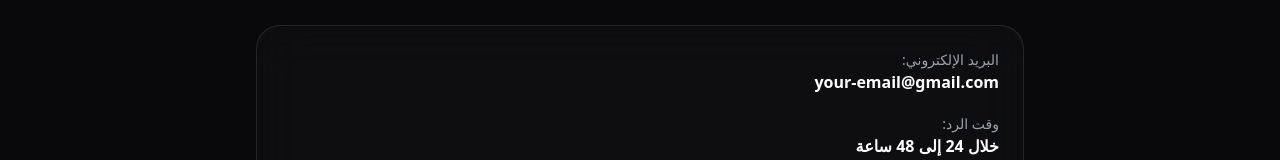
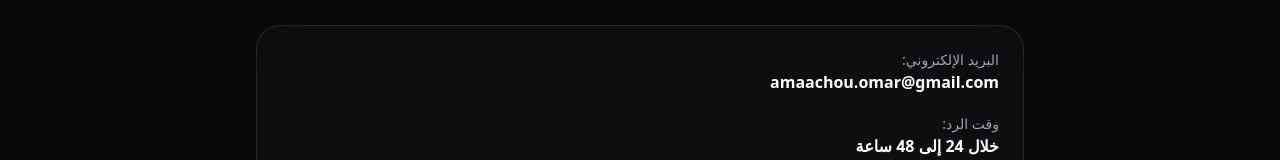
Before and after one commit to amaachouomar-cell/cine-review, a React (Vite) app in the folder Movie-App-main/: page /contact in a window 1280 px wide. Shown: the part 314-474 px from the top of the page. Built offline with nearby package versions, Linux system fonts and the light colour scheme.

Commit message:
Make legal pages bilingual (AR/EN)

```diff
--- a/Movie-App-main/src/pages/Contact.jsx
+++ b/Movie-App-main/src/pages/Contact.jsx
@@ -21,7 +21,7 @@ export default function Contact() {
         <div className="mt-10 bg-zinc-900/40 border border-white/10 rounded-3xl p-6 backdrop-blur-xl space-y-5">
           <div>
             <p className="text-gray-400 text-sm">{t.contactEmail}:</p>
-            <p className="text-white font-semibold">your-email@gmail.com</p>
+            <p className="text-white font-semibold">amaachou.omar@gmail.com</p>
           </div>
 
           <div>
@@ -30,7 +30,7 @@ export default function Contact() {
           </div>
 
           <a
-            href="mailto:your-email@gmail.com"
+            href="mailto:amaachou.omar@gmail.com"
             className="inline-flex items-center justify-center px-6 py-3 rounded-2xl bg-red-600 hover:bg-red-700 transition font-semibold shadow-lg text-sm"
           >
             {t.contactSend}
```
